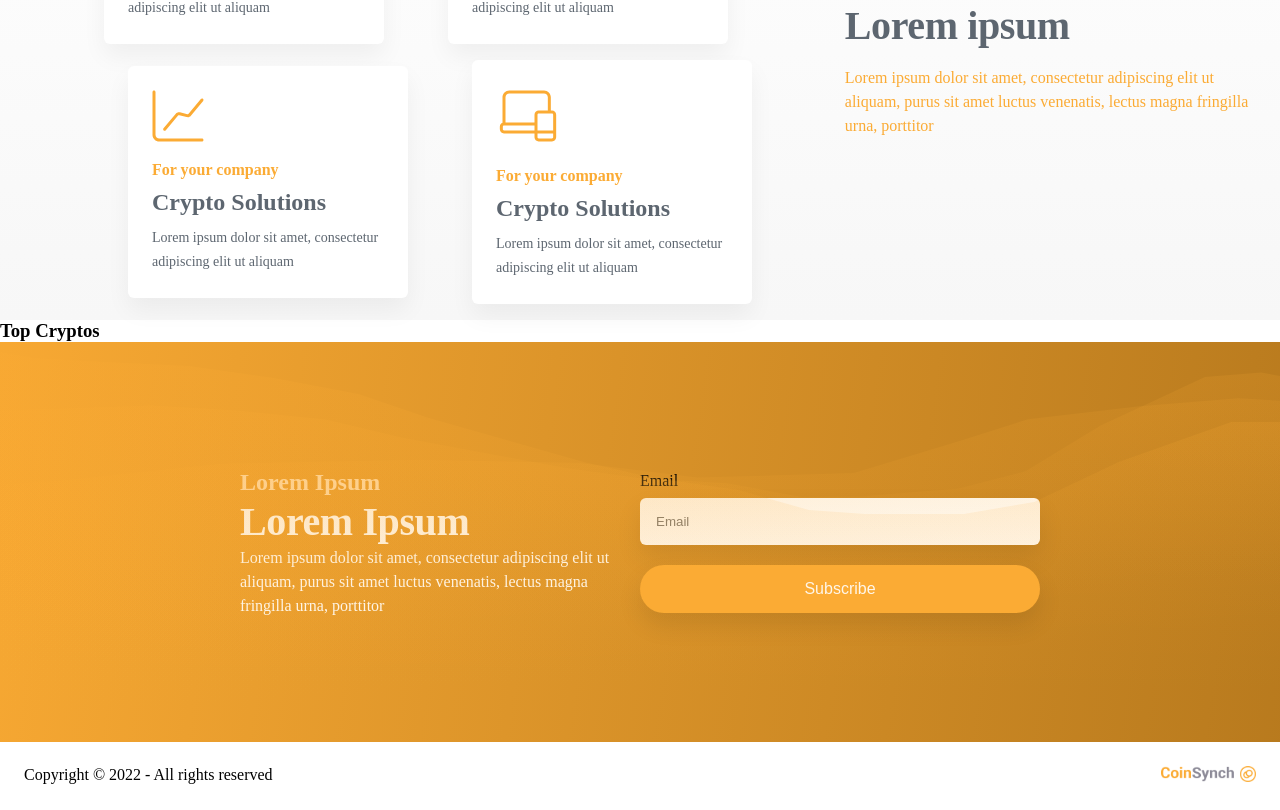
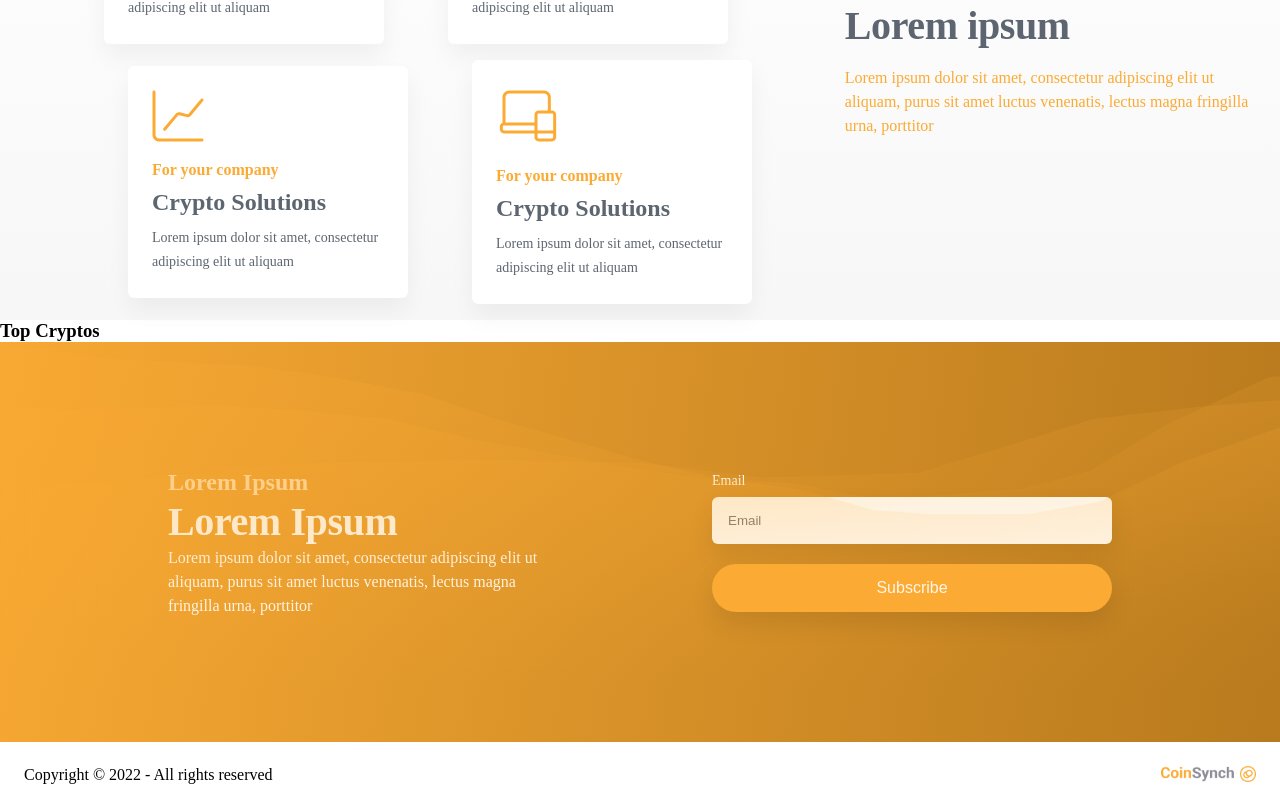
Before and after one commit to AndersonPedrosa35/CoinSync, a Next.js app: page / in a window 1280 px wide. Shown: the part 1064-1874 px from the top of the page. Built offline with nearby package versions, Linux system fonts and the light colour scheme; no server answers.

Commit message:
Fix: ajusta o espaçamento na newsletter

```diff
--- a/src/components/NewsLetter/style.module.scss
+++ b/src/components/NewsLetter/style.module.scss
@@ -2,9 +2,9 @@
 .sectionNewsletter {
   display: flex;
   align-items: center;
-  justify-content: center;
   position: relative;
   height: 25rem;
+  width: 100%;
   background: linear-gradient(97.85deg, #FBAB34 -5.87%, #AD721A 118.06%);
   .borderItem1 {
     position: absolute;
@@ -35,6 +35,7 @@
     justify-content: space-evenly;
     align-items: center;
     padding: 1.5rem;
+    width: 100%;
     .containerRight {
       form {
         display: flex;
@@ -46,6 +47,8 @@
         display: flex;
         width: 100%;
         flex-direction: column;
+        font-size: 0.875rem;
+        color: $white;
         input {
           width: 100%;
           background: #FFFFFF;
```
